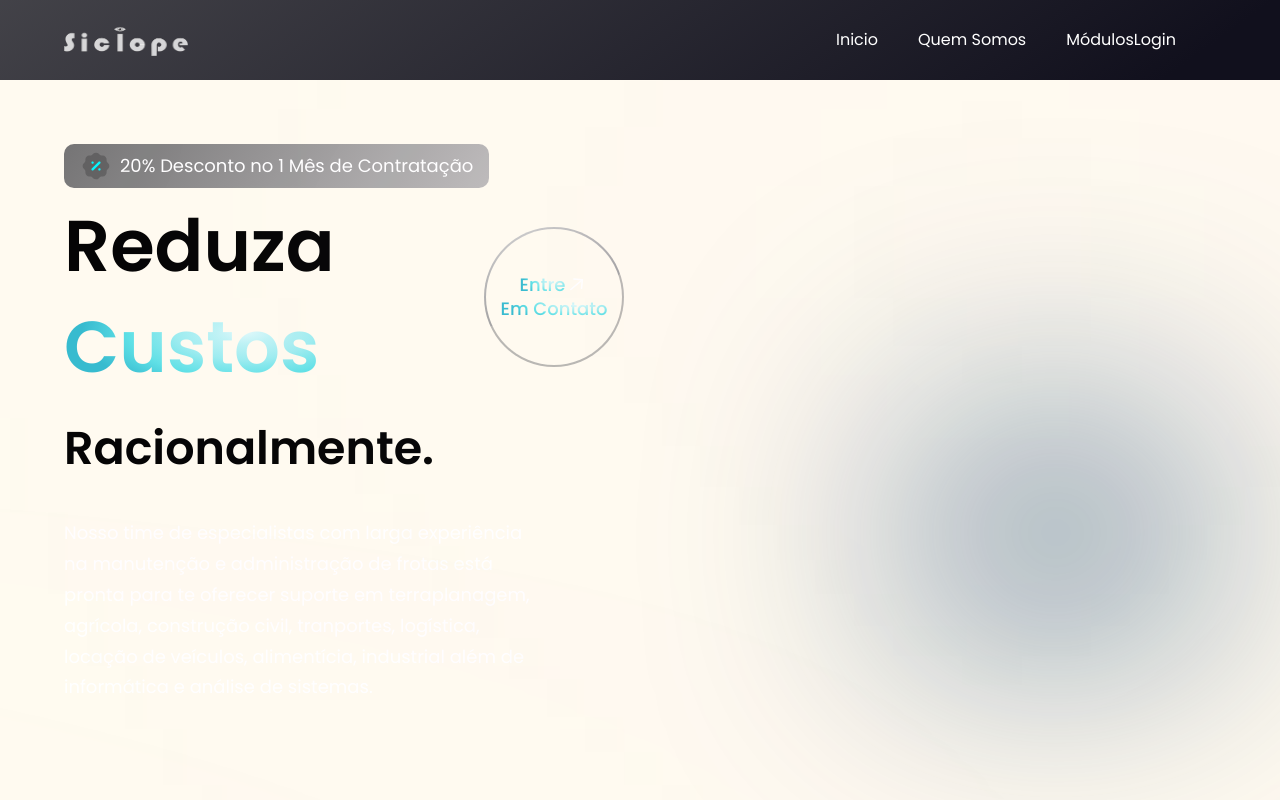
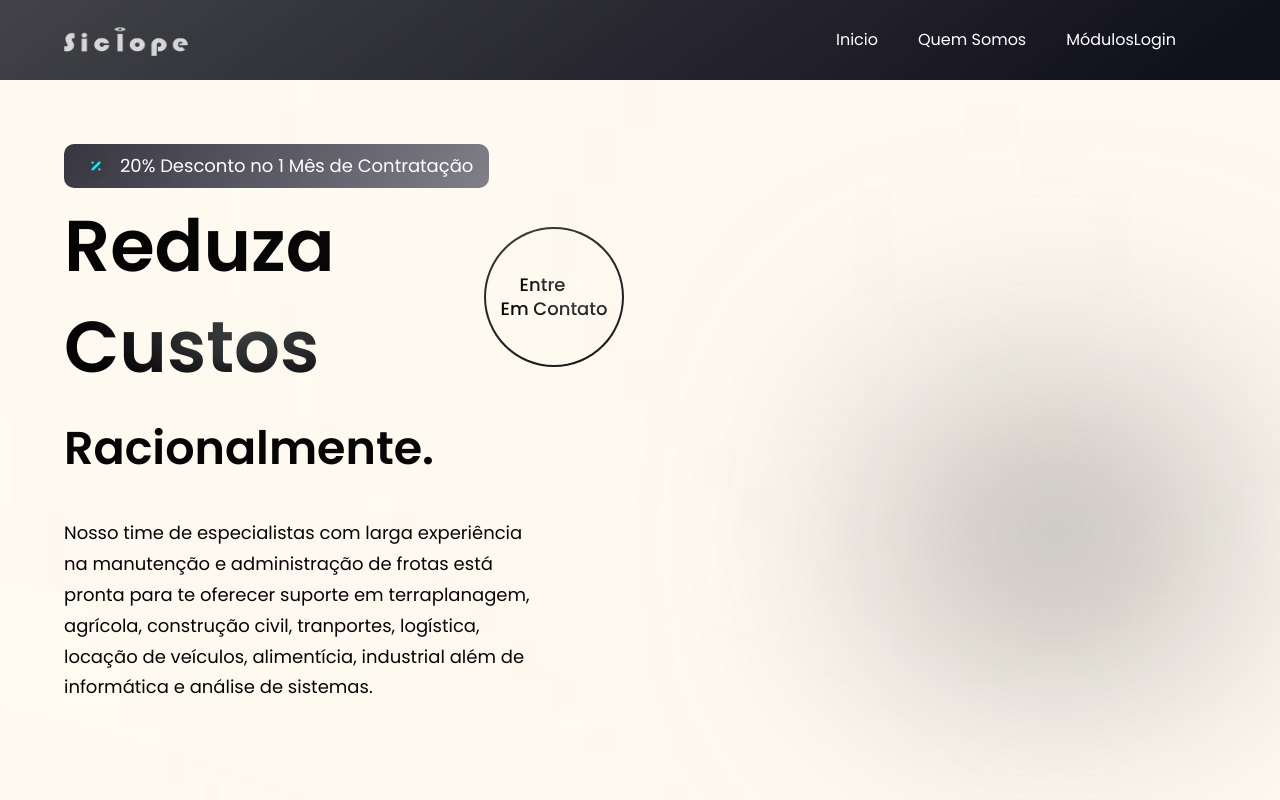
Before and after one commit to flavioepimentel/sciclop_website, a React (Vite) app: page / in a window 1280 px wide. Shown: the top 800 px of the page. Built offline with nearby package versions, Linux system fonts and the light colour scheme.

Commit message:
build: :art:

```diff
--- a/src/index.css
+++ b/src/index.css
@@ -18,12 +18,12 @@
 
 .text-gradient {
   background: radial-gradient(64.18% 64.18% at 71.16% 35.69%,
-      #def9fa 0.89%,
-      #bef3f5 17.23%,
-      #9dedf0 42.04%,
-      #7de7eb 55.12%,
-      #5ce1e6 71.54%,
-      #33bbcf 100%);
+      #393e3f 0.89%,
+      #2f3233 17.23%,
+      #242728 42.04%,
+      #1b1c1d 55.12%,
+      #101112 71.54%,
+      #000000 100%);
   -webkit-background-clip: text;
   -webkit-text-fill-color: transparent;
   background-clip: text;
@@ -32,12 +32,12 @@
 
 .bg-blue-gradient {
   background: linear-gradient(157.81deg,
-      #def9fa -43.27%,
-      #bef3f5 -21.24%,
-      #c7c7c7 12.19%,
-      #b4b4b4 29.82%,
-      #a1a1a1 51.94%,
-      #81818190.29%);
+      #444a4b -43.27%,
+      #393e3f -21.24%,
+      #2f3233 12.19%,
+      #242728 29.82%,
+      #1b1c1d 51.94%,
+      #101112 90.29%);
 }
 
 .bg-black-gradient {
@@ -49,8 +49,8 @@
 
 .bg-black-gradient-2 {
   background: linear-gradient(-168.39deg,
-      #ffffff -278.56%,
-      #6d6d6d -78.47%,
+      #7d7d85 -278.56%,
+      #32323d -78.47%,
       #11101d 91.61%);
 }
 
@@ -61,7 +61,7 @@
 }
 
 .bg-discount-gradient {
-  background: linear-gradient(125.17deg, #727272 0%, #bdbbbb 100%);
+  background: linear-gradient(125.17deg, #32323d 0%, #7d7d85 100%);
 }
 
 .box-shadow {
@@ -115,7 +115,7 @@
 }
 
 .blue__gradient {
-  background: linear-gradient(180deg, rgba(188, 165, 255, 0) 0%, #214d76 100%);
+  background: linear-gradient(180deg, rgba(32, 32, 32, 0) 0%, #686767 100%);
   filter: blur(123px);
 }
 
--- a/src/pages/Home/Home.jsx
+++ b/src/pages/Home/Home.jsx
@@ -13,7 +13,7 @@ const Home = () => (
         <Billing />
         <CardDeal />
         <Testimonials />
-        <Clients />
+        {/* <Clients /> */}
         <CTA />
   </div>
 );
--- a/src/pages/Home/components/Business.jsx
+++ b/src/pages/Home/components/Business.jsx
@@ -11,7 +11,7 @@ const FeatureCard = ({ icon, title, content, index }) => (
       <h4 className="font-poppins font-semibold text-black text-[18px] leading-[23.4px] mb-1">
         {title}
       </h4>
-      <p className="font-poppins font-normal text-dimWhite text-[16px] leading-[24px]">
+      <p className="font-poppins font-normal text-black text-[16px] leading-[24px]">
         {content}
       </p>
     </div>
--- /dev/null
+++ b/src/pages/Home/components/ButtonReverse.jsx
@@ -0,0 +1,9 @@
+import React from "react";
+
+const ButtonReverse = ({ styles }) => (
+  <button type="button" className={`py-4 px-6 font-poppins font-medium text-[18px] text-black bg-white rounded-[10px] outline-none ${styles}`}>
+    Faça um Orçamento
+  </button>
+);
+
+export default ButtonReverse;
--- a/src/pages/Home/components/CTA.jsx
+++ b/src/pages/Home/components/CTA.jsx
@@ -1,17 +1,17 @@
 import styles from "../../../style";
-import Button from "./Button";
+import ButtonReverse from "./ButtonReverse";
 
 const CTA = () => (
   <section className={`${styles.flexCenter} ${styles.marginY} ${styles.padding} sm:flex-row flex-col bg-black-gradient-2 rounded-[20px] box-shadow`}>
     <div className="flex-1 flex flex-col">
-      <h2 className={styles.heading2}>Entre em contato agora!</h2>
-      <p className={`${styles.paragraph} max-w-[470px] mt-5`}>
+      <h2 className={`font-poppins font-semibold xs:text-[48px] text-[40px] text-white xs:leading-[76.8px] leading-[66.8px] w-full`}>Entre em contato agora!</h2>
+      <p className={`${`"font-poppins font-normal text-white text-[18px] leading-[30.8px]"`} max-w-[470px] mt-5`}>
         Descubra tudo o que seu negócio precisa hoje para começar a economizar com uma gestão eficiente.
       </p>
     </div>
 
     <div className={`${styles.flexCenter} sm:ml-10 ml-0 sm:mt-0 mt-10`}>
-      <Button />
+      <ButtonReverse />
     </div>
   </section>
 );
--- a/src/pages/Home/components/FeedbackCard.jsx
+++ b/src/pages/Home/components/FeedbackCard.jsx
@@ -3,17 +3,17 @@ import { quotes } from "../../../assets";
 const FeedbackCard = ({ content, name, title, img }) => (
   <div className="flex justify-between flex-col px-10 py-12 rounded-[20px]  max-w-[370px] md:mr-10 sm:mr-5 mr-0 my-5 feedback-card">
     <img src={quotes} alt="double_quotes" className="w-[42.6px] h-[27.6px] object-contain" />
-    <p className="font-poppins font-normal text-[18px] leading-[32.4px] text-white my-10">
+    <p className="font-poppins font-normal text-[18px] leading-[32.4px] text-black my-10">
       {content}
     </p>
 
     <div className="flex flex-row">
       <img src={img} alt={name} className="w-[48px] h-[48px] rounded-full" />
       <div className="flex flex-col ml-4">
-        <h4 className="font-poppins font-semibold text-[20px] leading-[32px] text-white">
+        <h4 className="font-poppins font-semibold text-[20px] leading-[32px] text-black">
           {name}
         </h4>
-        <p className="font-poppins font-normal text-[16px] leading-[24px] text-dimWhite">
+        <p className="font-poppins font-normal text-[16px] leading-[24px] text-black">
           {title}
         </p>
       </div>
--- a/src/pages/Home/components/Hero.jsx
+++ b/src/pages/Home/components/Hero.jsx
@@ -34,7 +34,7 @@ const Hero = () => {
       <div className={`flex-1 ${styles.flexStart} flex-col xl:px-0 sm:px-16 px-6`}>
         <div className="flex flex-row items-center py-[6px] px-4 bg-discount-gradient rounded-[10px] mb-2">
           <img src={discount} alt="discount" className="w-[32px] h-[32px]" />
-          <p className={`${styles.paragraph} ml-2`}>
+          <p className={`font-poppins font-normal text-white text-[18px] leading-[30.8px] ml-2`}>
             <span className="text-white">20%</span> Desconto no{" "}
             <span className="text-white">1 Mês</span> de Contratação
           </p>
@@ -59,7 +59,6 @@ const Hero = () => {
           logística, locação de veículos, alimentícia, industrial além de informática e análise de sistemas.
         </p>
       </div>
-
       <div className={`flex-1 flex ${styles.flexCenter} md:my-0 my-10 relative`}>
         {/* <Canvas>
           <Suspense fallback={null}>
--- a/src/style.js
+++ b/src/style.js
@@ -1,8 +1,8 @@
 const styles = {
   boxWidth: "xl:max-w-[1280px] w-full",
 
-  heading2: "font-poppins font-semibold xs:text-[48px] text-[40px] text-white xs:leading-[76.8px] leading-[66.8px] w-full",
-  paragraph: "font-poppins font-normal text-white text-[18px] leading-[30.8px]",
+  heading2: "font-poppins font-semibold xs:text-[48px] text-[40px] text-black xs:leading-[76.8px] leading-[66.8px] w-full",
+  paragraph: "font-poppins font-normal text-black text-[18px] leading-[30.8px]",
 
   flexCenter: "flex justify-center items-center",
   flexStart: "flex justify-center items-start",
```
Also changed, not shown: 1 other file (tests, documents, lock files or other folders).
